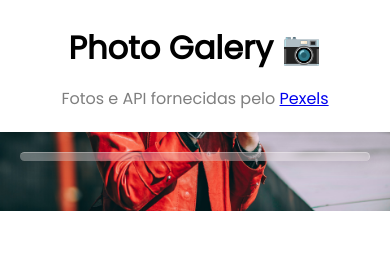
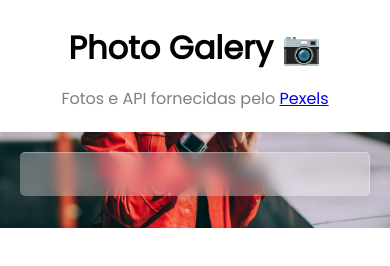
Before and after one commit to CharlesVinicius/photo-galery, a plain HTML site: page index.html in a window 390 px wide. Drawn offline with Linux system fonts and the light colour scheme; no server answers.

Commit message:
responsividade e posicionamento

```diff
--- a/assets/main.js
+++ b/assets/main.js
@@ -4,7 +4,7 @@
       const res = document.getElementById('info')
       res.innerHTML += `
           <div class="images">
-              <img src="${image.src.medium}"/>
+              <img src="${image.src.tiny}"/>
           </div>
       `
     })
--- a/style/style.css
+++ b/style/style.css
@@ -23,9 +23,7 @@ body{
     border-radius: 5px;
 }
 
-
 #info{
-    padding: 1% 5%;
     background-color: rgba(240, 235, 235, 0.342);
     box-shadow: 0 5px 15px rgba(0, 0, 0,.1);
     border-top: 1px solid rgba(255,255,255,.3);
@@ -36,14 +34,14 @@ body{
     padding: 4% 4% 4% 4%;
     border-radius: 5px;
     margin-bottom: 70px;
-    }
+}
 
 #navbar{
     background-color: rgb(255, 255, 255);
     padding: 35px;
     box-shadow: 2px 2px 2px rgba(0, 0, 0, 0.062);
     margin-bottom: 20px;
-    }
+}
 
 h1{
     text-align: center;
@@ -79,7 +77,7 @@ p{
         }
 
         #info{
-            padding: 1% 5%;
+            padding: 7% 4% 4% 7%;
             background-color: rgba(240, 235, 235, 0.342);
             box-shadow: 0 5px 15px rgba(0, 0, 0,.1);
             border-top: 1px solid rgba(255,255,255,.3);
```
Also changed, not shown: index.html (+0 -2 lines).
